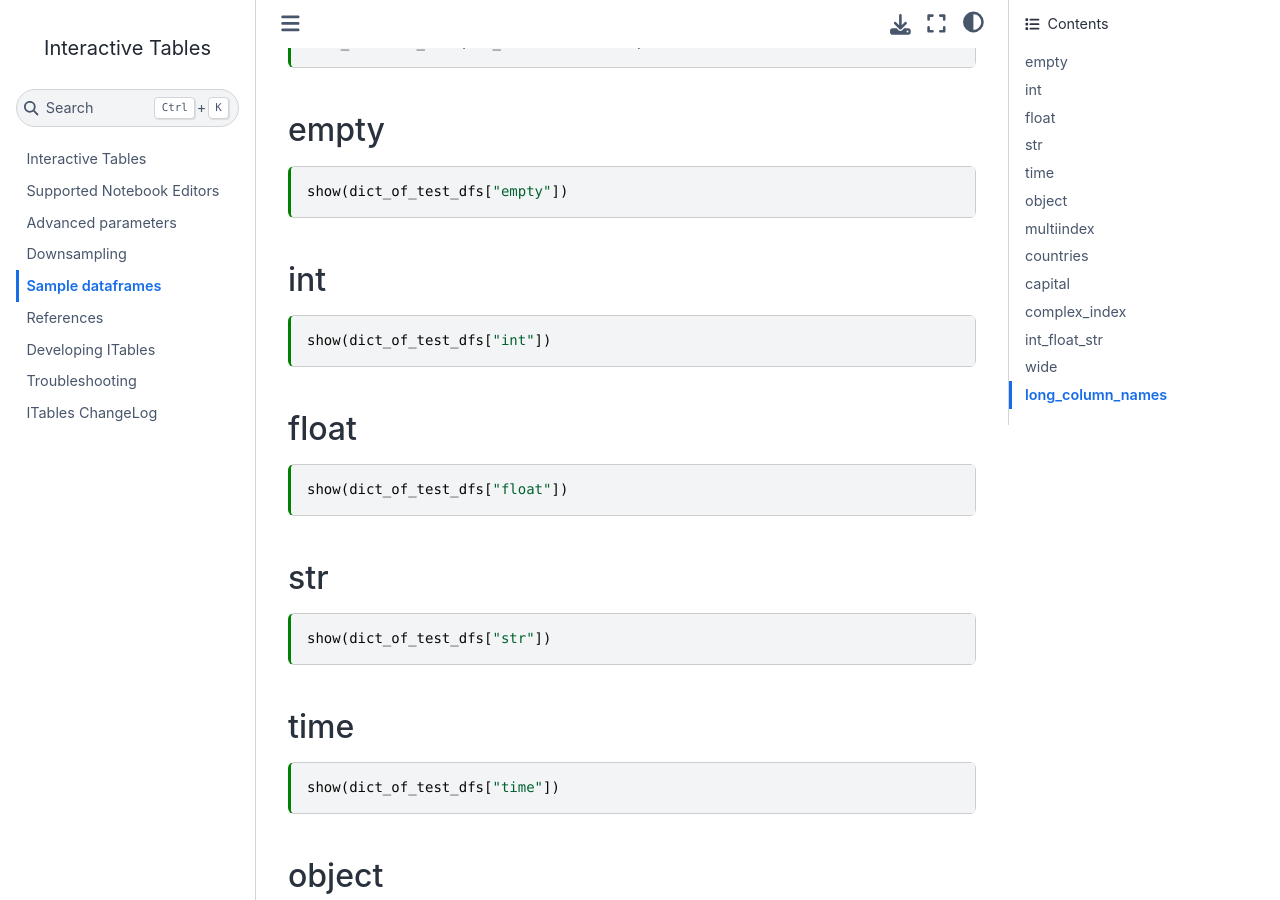
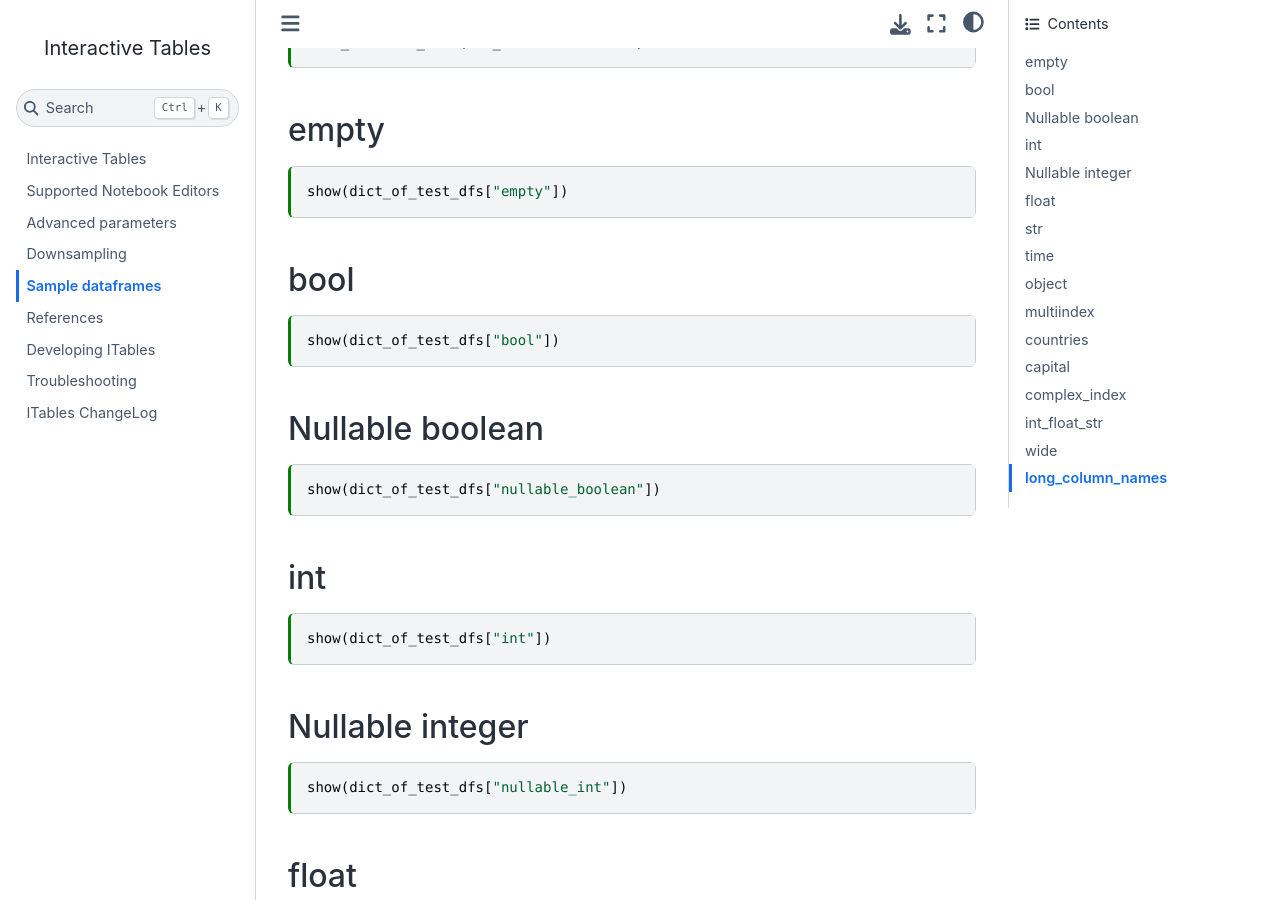
Before and after one commit to mwouts/itables, a Jupyter Book: the page built from docs/sample_dataframes.md, in a window 1280 px wide and 900 px high, scrolled down 259 px. Built offline with Jupyter Book 1.0.4 settings and Sphinx 7.4.7 and the Sphinx Book theme 1.1.4, drawn with Linux system fonts in a browser that asks for light colours.

Commit message:
Support nullable types (#101)
* Compute the default value for 'order' after that of 'showIndex'

* Add support for nullable types

* Version 1.3.0

````diff
--- a/docs/sample_dataframes.md
+++ b/docs/sample_dataframes.md
@@ -30,10 +30,28 @@ init_notebook_mode(all_interactive=True)
 show(dict_of_test_dfs["empty"])
 ```
 
+## bool
+
+```{code-cell}
+show(dict_of_test_dfs["bool"])
+```
+
+## Nullable boolean
+
+```{code-cell}
+show(dict_of_test_dfs["nullable_boolean"])
+```
+
 ## int
 
 ```{code-cell}
 show(dict_of_test_dfs["int"])
+```
+
+## Nullable integer
+
+```{code-cell}
+show(dict_of_test_dfs["nullable_int"])
 ```
 
 ## float
--- a/itables/version.py
+++ b/itables/version.py
@@ -1,3 +1,3 @@
 """ITables' version number"""
 
-__version__ = "1.3.0-dev"
+__version__ = "1.3.0"
````
Also changed, not shown: docs/changelog.md (+6 -3 lines), 2 other files.
